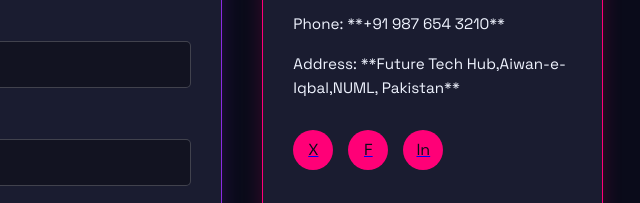
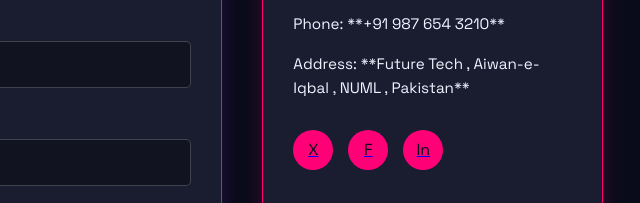
Before and after one commit to Rehan419/eduverse, a plain HTML site: page index.html in a window 1280 px wide. Shown: the part 1711-1914 px from the top of the page, 537-1177 px from the left. Drawn offline with nearby package versions, Linux system fonts and the light colour scheme; animation ran at ten frames a second.

Commit message:
Fix address formatting in contact info

```diff
--- a/index.html
+++ b/index.html
@@ -101,7 +101,7 @@
                 <h3>Contact Details</h3>
                 <p>Email: **hello@eduvere.in**</p>
                 <p>Phone: **+91 987 654 3210**</p>
-                <p>Address: **Future Tech Hub,Aiwan-e-Iqbal,NUML, Pakistan**</p>
+                <p>Address: **Future Tech , Aiwan-e-Iqbal , NUML , Pakistan**</p>
                 <div class="social-icons">
                     <a href="#">
                         <div class="icon-wrap">X</div>
```
